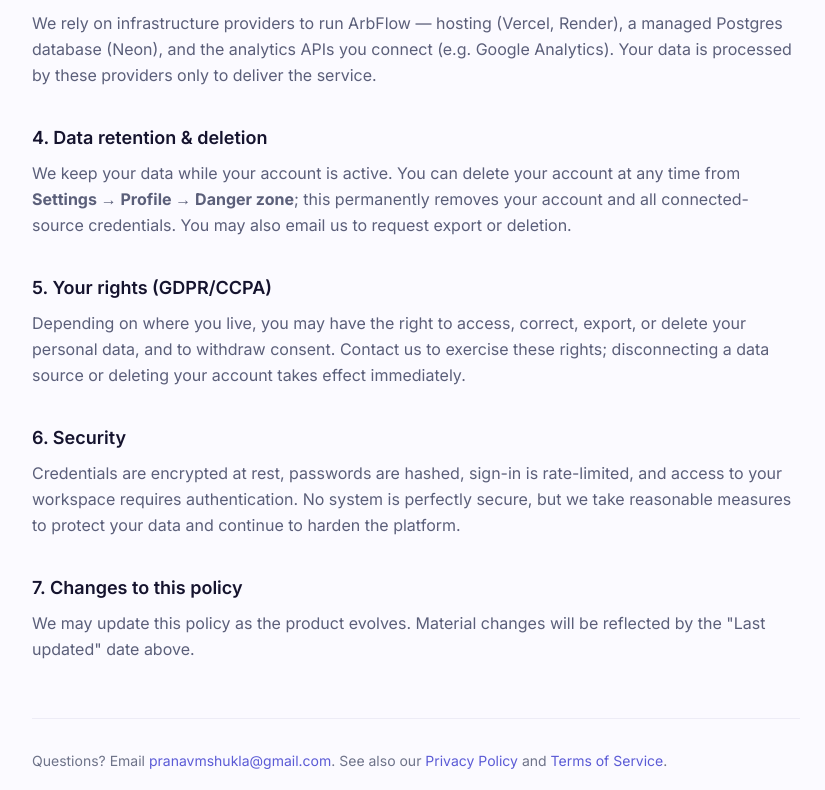
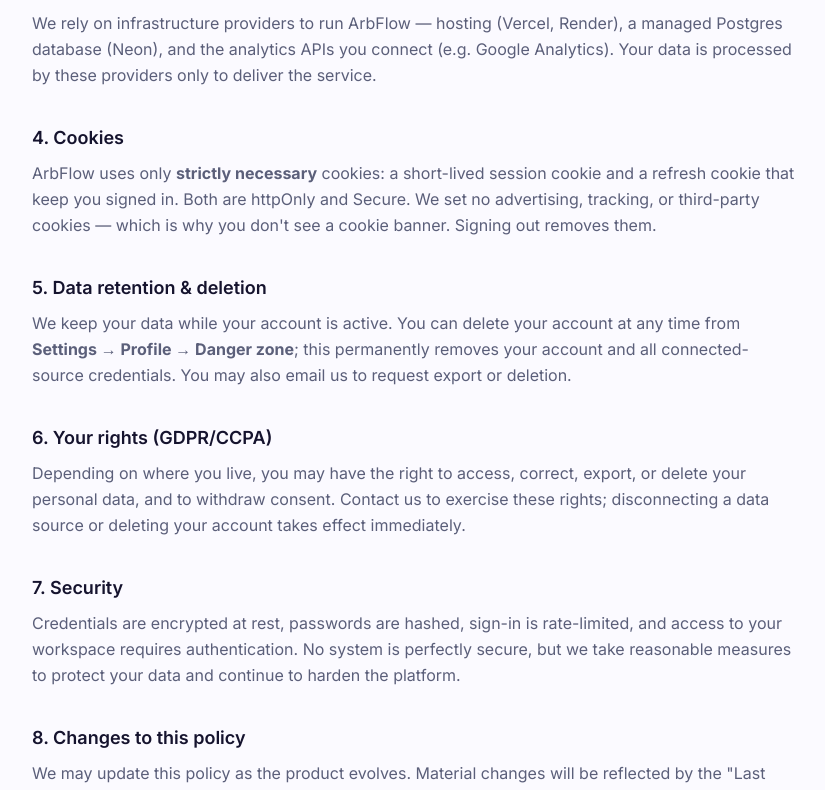
Before and after one commit to PranavShukla2/marketing-saas-platform, a Next.js app in the folder frontend/: page /privacy in a window 1280 px wide. Shown: the part 910-1700 px from the top of the page, without its empty margins (224-1049 px from the left). Built offline with nearby package versions, Linux system fonts and the light colour scheme; no server answers.

Commit message:
Privacy policy: document our cookies
A Cookies section stating what's true: only strictly-necessary httpOnly
session/refresh cookies, no advertising or third-party cookies — and therefore
no cookie banner (consent isn't required for strictly-necessary cookies).

```diff
--- a/frontend/src/app/(marketing)/privacy/page.tsx
+++ b/frontend/src/app/(marketing)/privacy/page.tsx
@@ -53,6 +53,18 @@
           ),
         },
         {
+          heading: "Cookies",
+          body: (
+            <p>
+              ArbFlow uses only <strong>strictly necessary</strong> cookies: a
+              short-lived session cookie and a refresh cookie that keep you signed
+              in. Both are httpOnly and Secure. We set no advertising, tracking, or
+              third-party cookies — which is why you don&apos;t see a cookie banner.
+              Signing out removes them.
+            </p>
+          ),
+        },
+        {
           heading: "Data retention & deletion",
           body: (
             <p>
```
